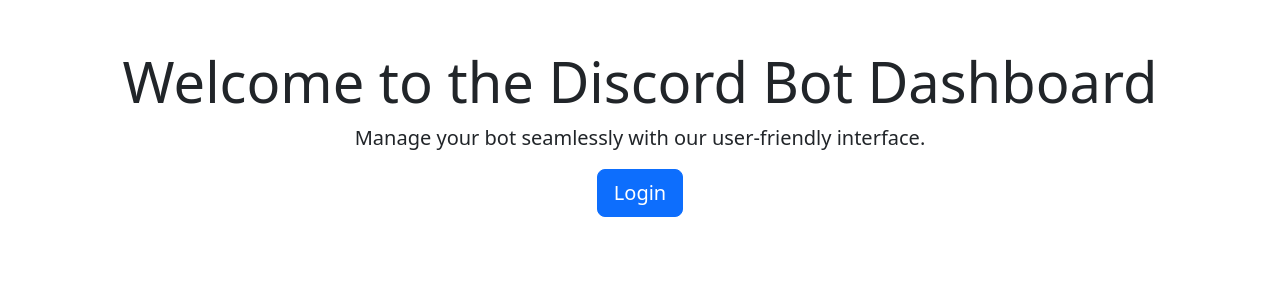
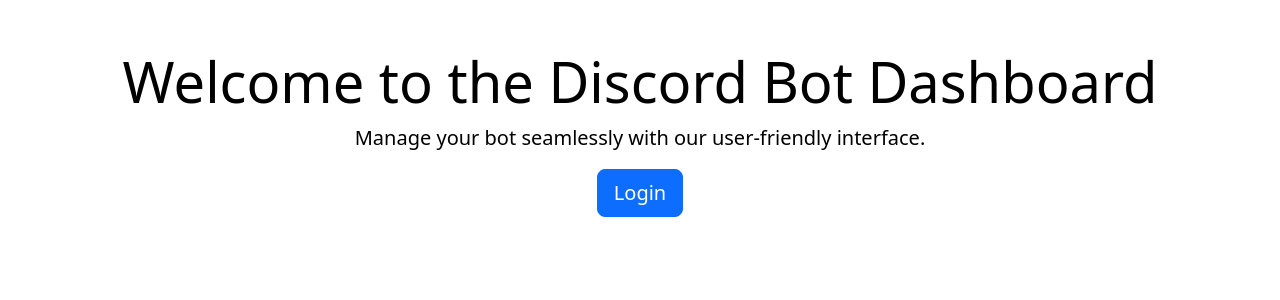
Before and after one commit to MindDevelopment/Discord-bot-new, a Flask app: page / in a window 1280 px wide. Shown: the part 56-356 px from the top of the page. Run offline with Flask 3, Linux system fonts and the light colour scheme.

Commit message:
Update index.html

```diff
--- a/dashboard/templates/index.html
+++ b/dashboard/templates/index.html
@@ -5,6 +5,11 @@
     <meta charset="UTF-8">
     <meta name="viewport" content="width=device-width, initial-scale=1.0">
     <link href="https://cdn.jsdelivr.net/npm/bootstrap@5.3.2/dist/css/bootstrap.min.css" rel="stylesheet">
+        <!-- Voeg de theme.css toe voor stijlen -->
+<link rel="stylesheet" href="{{ url_for('static', filename='theme.css') }}">
+
+<!-- Voeg de theme.js toe voor de functionaliteit -->
+<script src="{{ url_for('static', filename='theme.js') }}"></script>
     <title>Discord Bot</title>
 </head>
 <body>
```
